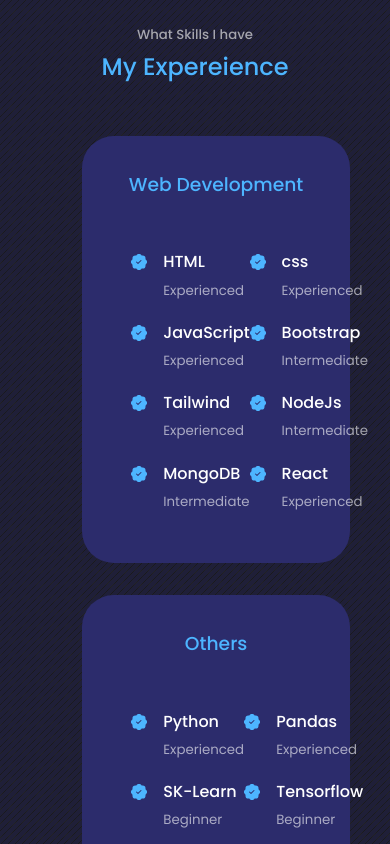
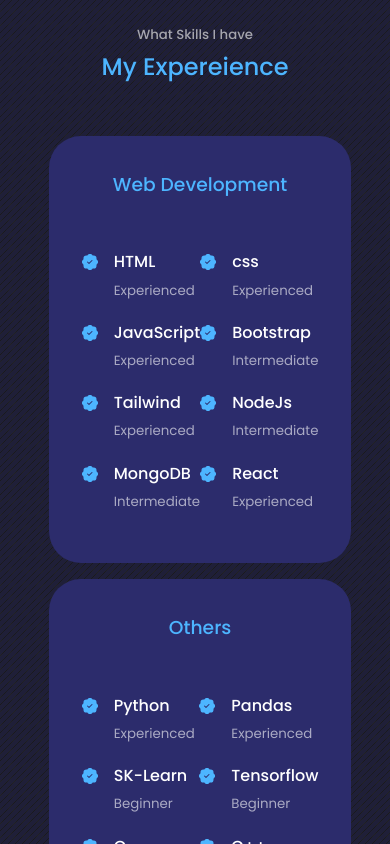
Before and after one commit to Ujjwalsharma7/Portfolio, a React (Create React App) app: page / in a window 390 px wide. Shown: the part 2200-3044 px from the top of the page. Built offline with nearby package versions, Linux system fonts and the light colour scheme.

Commit message:
corrected media qry for small devs

```diff
--- a/src/components/experience/experience.css
+++ b/src/components/experience/experience.css
@@ -56,5 +56,11 @@
    }
 
    @media screen and (max-width: 600px) {
-
+  .experience__container{
+    gap: 1rem;
+  }
+  .experience__container > div{
+    width: 100%;
+    padding: 2rem 1rem;
+  }
    }
```
